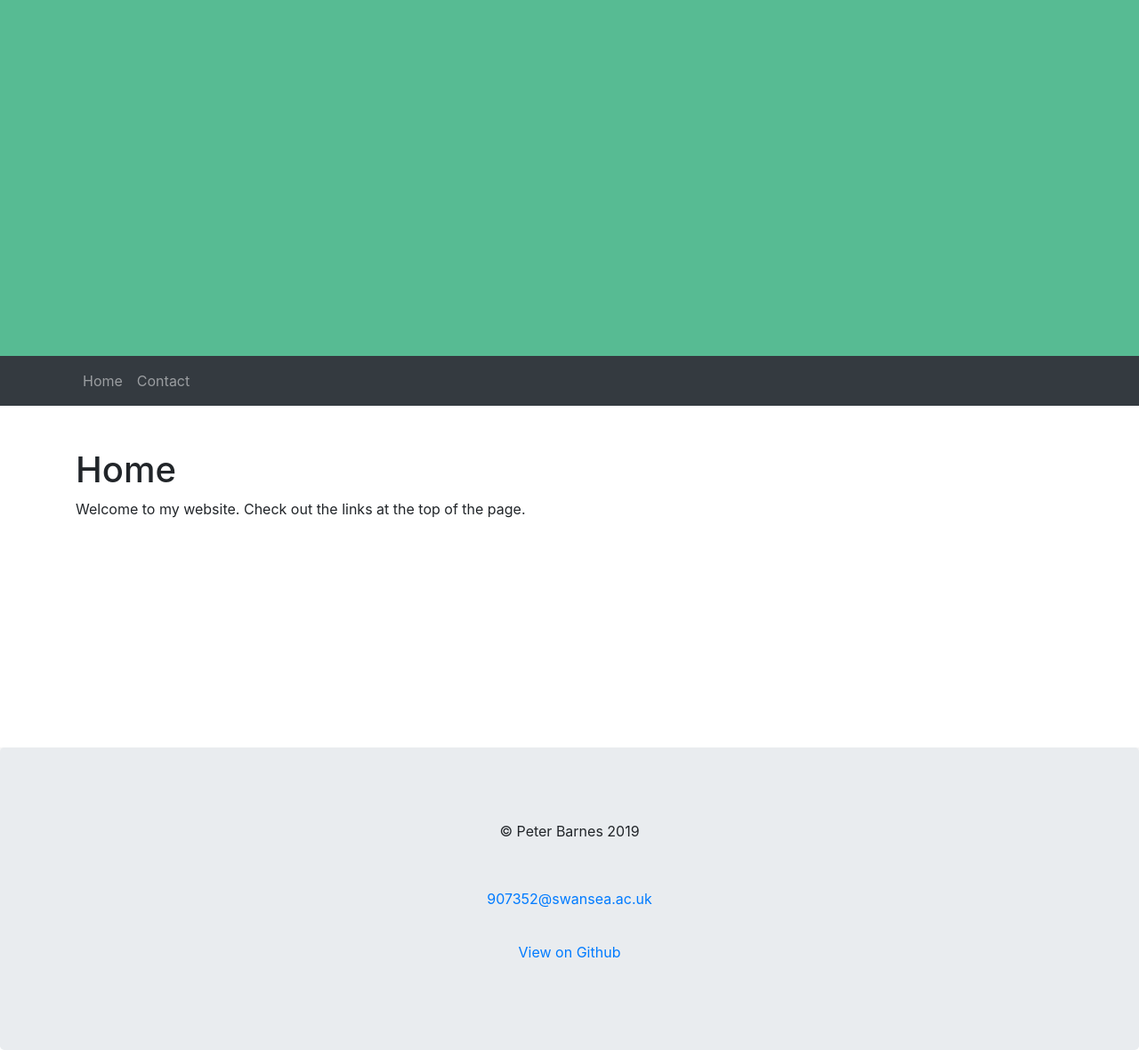
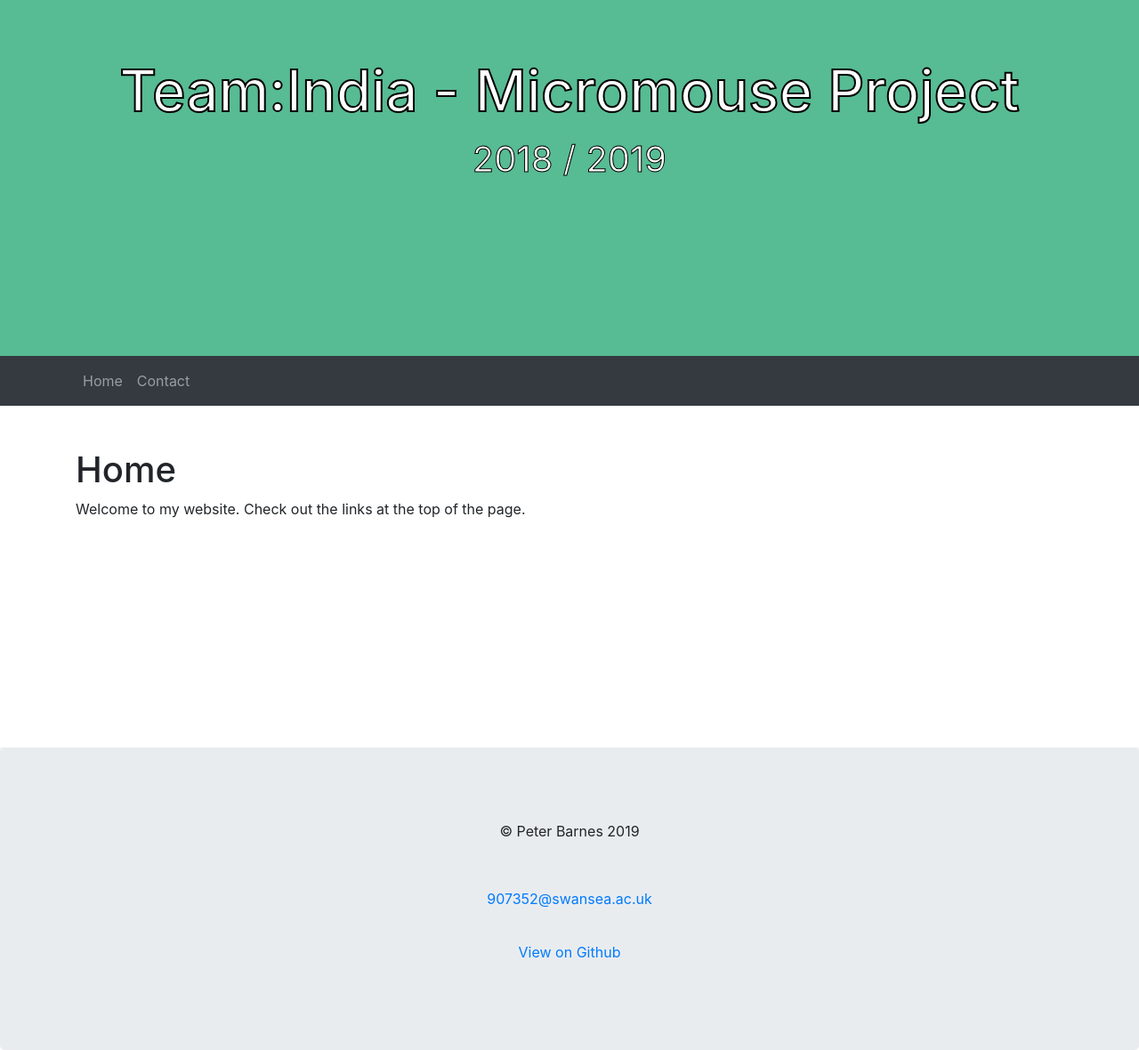
Before and after one commit to pe5er/mmindia.uk, a Jekyll site: the page built from index.md, in a window 1280 px wide. Shown: the whole page at 89% size. Built offline with Jekyll 4.4.1, drawn with Linux system fonts in a browser that asks for light colours; our own code applies the rules of GitHub Pages for plain Markdown files.

Commit message:
Update header.html

```diff
--- a/_includes/header.html
+++ b/_includes/header.html
@@ -1,4 +1,6 @@
 <div class="header jumbotron text-center">
+<div class="sitetitle"><h1>Team:India - Micromouse Project</h1></div>
+<div class="sitesub"><p>2018 / 2019</p></div>
 </div>
 
 <nav class="navbar navbar-expand-lg navbar-dark navbar-custom">
```
